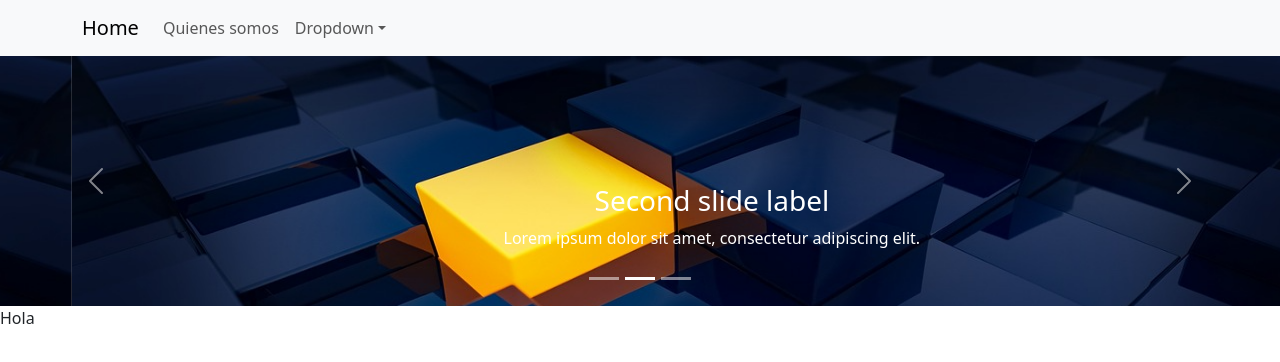
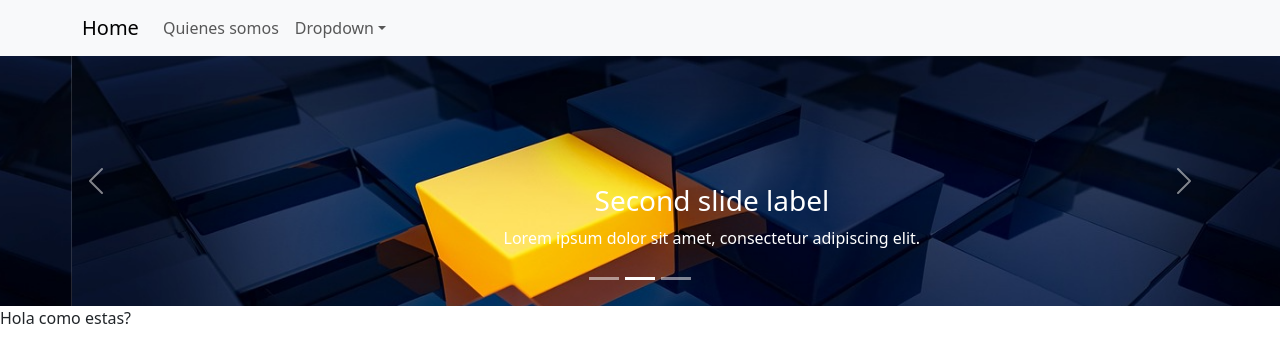
Before and after one commit to vicancino/web_develop, a React (Vite) app: page / in a window 1280 px wide. Shown: the top 362 px of the page. Built offline with nearby package versions, Linux system fonts and the light colour scheme.

Commit message:
Puras weas oiga

```diff
--- a/src/components/home.tsx
+++ b/src/components/home.tsx
@@ -5,7 +5,7 @@ import "./home.css"
 function home() {
   return (
     <>
-    <div>Hola</div>
+    <div>Hola como estas?</div>
     </>
   );
 }
```
